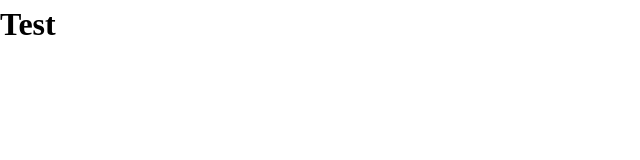
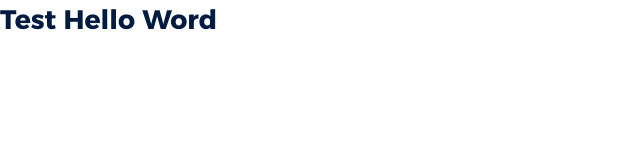
Before and after one commit to pauljk-hb/ViuDive-Website, a website built with Vite: page index.html in a window 1280 px wide. Shown: the whole page, without its empty margins (0-640 px from the left). Built offline with nearby package versions, Linux system fonts and the light colour scheme.

Commit message:
Eray change

```diff
--- a/index.html
+++ b/index.html
@@ -8,6 +8,6 @@
     <title>ViuDive</title>
   </head>
   <body>
-    <h1>Test</h1>
+    <h1>Test Hello Word</h1>
   </body>
 </html>
--- a/style.css
+++ b/style.css
@@ -38,3 +38,9 @@
         --sectionSubTitle: 1.67em;
     }
 }
+
+h1{
+    color: var(--deepBlue);
+    font-size: var(--sectionSubTitle);
+    font-family: var(--bold);
+}
```
